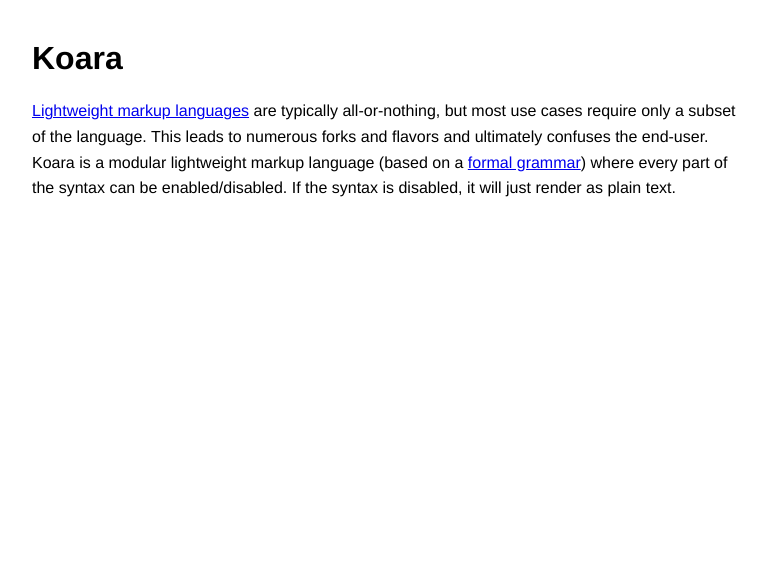
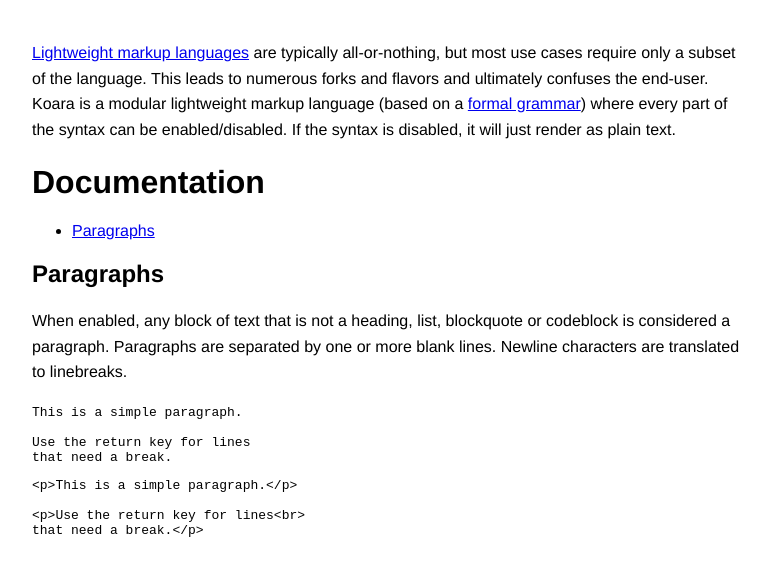
Before and after one commit to koara/koara.github.io, a website: page index.html in a window 1280 px wide. Shown: the whole page, without its empty margins (248-1018 px from the left). Drawn offline with Linux system fonts and the light colour scheme.

Commit message:
at paragraphs to documentation

```diff
--- a/gulpfile.js
+++ b/gulpfile.js
@@ -1,3 +1,5 @@
-var gulp = require('gulp');
+var gulp = require('gulp')
 
-gulp.task('default', function(){});
+gulp.task('default', function() {
+
+});
--- a/index.html
+++ b/index.html
@@ -4,13 +4,35 @@
   </head>
   <body>
     <div id="bd">
-    	<h1>Koara</h1>
 
     	<p><a href="https://en.wikipedia.org/wiki/Lightweight_markup_language">Lightweight markup languages</a> are typically all-or-nothing, but most
     	use cases require only a subset of the language. This leads to numerous forks and flavors and ultimately confuses the end-user. Koara is a modular
     	lightweight markup language (based on a <a href="grammar.html">formal grammar</a>) where every part of the syntax can be enabled/disabled. If the syntax is disabled, it will
     	just render as plain text.</p>
 
+    	<h1>Documentation</h1>
+
+    	<ul>
+    		<li><a href="#paragraphs">Paragraphs</a></li>
+    	</ul>
+
+    	<h2><a name="paragraphs"></a>Paragraphs</h2>
+
+    	<p>When enabled, any block of text that is not a heading, list, blockquote or codeblock is considered a paragraph. Paragraphs are
+    	separated by one or more blank lines. Newline characters are translated to linebreaks.</p>
+
+
+<pre><code>This is a simple paragraph.
+
+Use the return key for lines
+that need a break.</code></pre>
+
+<pre><code>&lt;p&gt;This is a simple paragraph.&lt;/p&gt;
+
+&lt;p&gt;Use the return key for lines&lt;br&gt;
+that need a break.&lt;/p&gt;</code></pre>
+
+
     </div>
   </body>
 </html>
```
